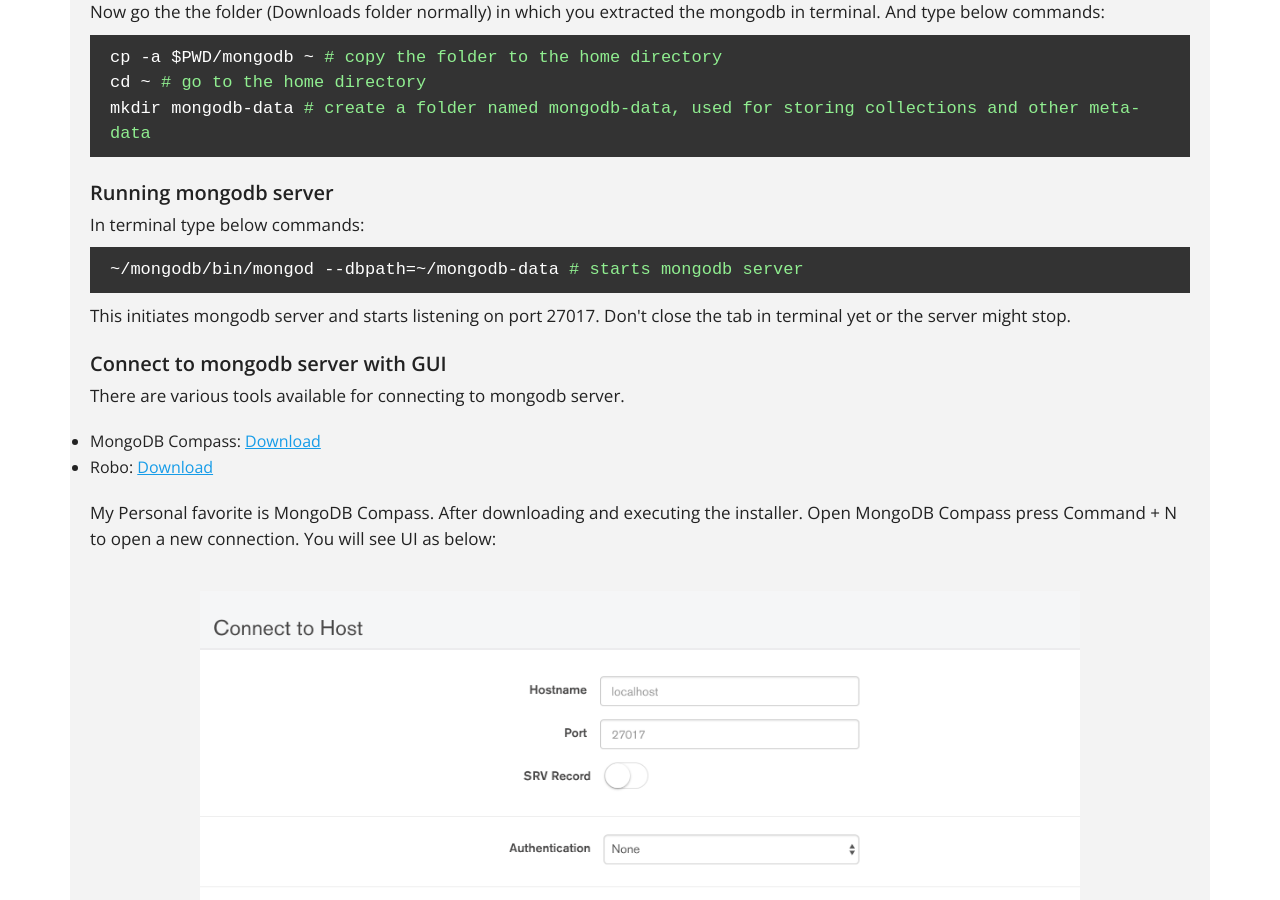
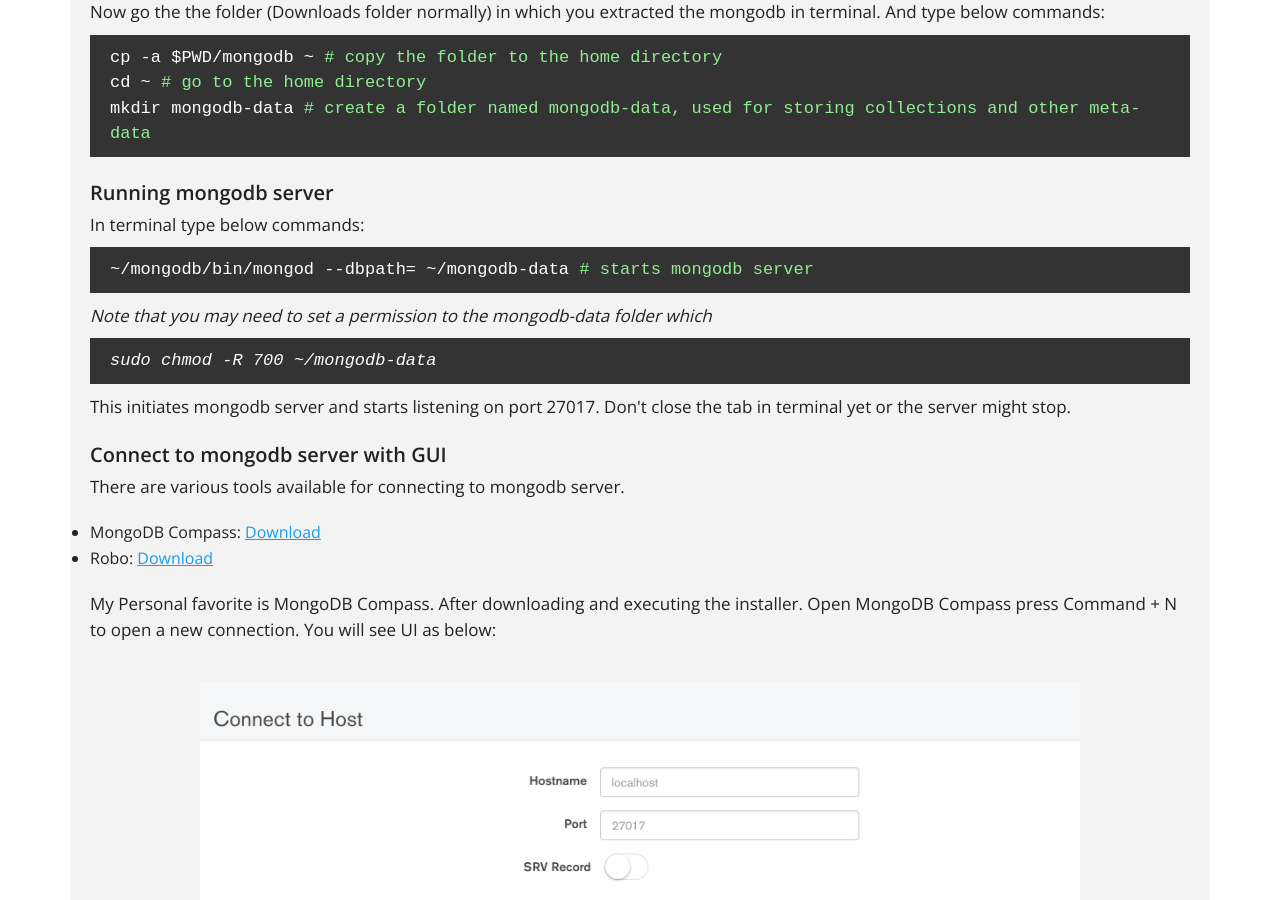
Before and after one commit to PrajeetShrestha/codekunda, a Jekyll site: the page built from _posts/2022-02-02-setting-up-node-and-mongodb-on-mac.html, in a window 1280 px wide and 900 px high, scrolled down 877 px. Built offline with Jekyll 4.4.1, drawn with Linux system fonts in a browser that asks for light colours.

Commit message:
Edited mongo article

```diff
--- a/_posts/2022-02-02-setting-up-node-and-mongodb-on-mac.html
+++ b/_posts/2022-02-02-setting-up-node-and-mongodb-on-mac.html
@@ -63,9 +63,11 @@
 <p>
 	In terminal type below commands:
 	<code>
-		~/mongodb/bin/mongod --dbpath=~/mongodb-data
+		~/mongodb/bin/mongod --dbpath= ~/mongodb-data
 		<span class="comment"># starts mongodb server</span>
 	</code>
+
+	<i>Note that you may need to set a permission to the mongodb-data folder which <code>sudo chmod -R 700 ~/mongodb-data</code></i>
 
 	This initiates mongodb server and starts listening on port 27017. Don't
 	close the tab in terminal yet or the server might stop.
```
